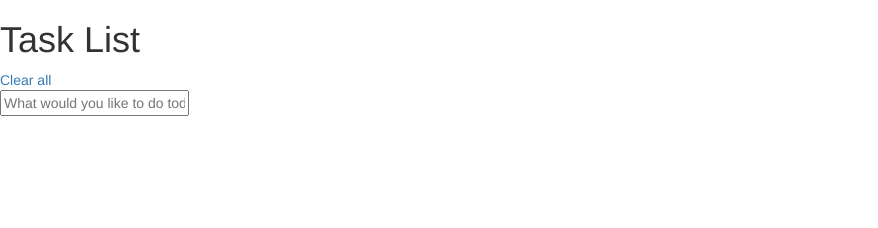
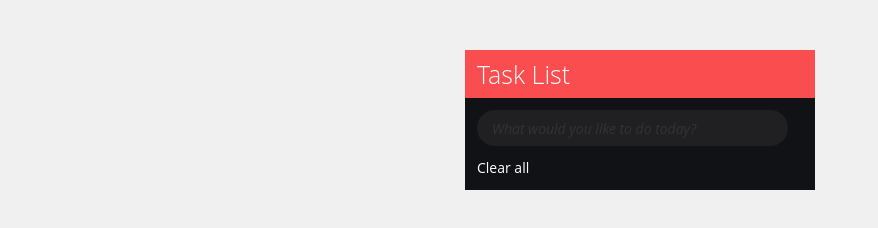
Before and after one commit to zainalarifinmitrais/sample-html, a plain HTML site: page index.html in a window 1280 px wide. Shown: the whole page, without its empty margins (0-878 px from the left). Drawn offline with nearby package versions, Linux system fonts and the light colour scheme.

Commit message:
Add css for layout cosmetic

```diff
--- /dev/null
+++ b/css/main.css
@@ -0,0 +1,107 @@
+@import url(http://fonts.googleapis.com/css?family=Open+Sans:400, 300, 600);
+ * {
+    padding:0;
+    margin:0;
+}
+body {
+    background-color:#f0f0f0;
+    font-family:'Open Sans', sans-serif;
+}
+#container {
+    background-color: #111216;
+    color:#999999;
+    width:350px;
+    margin: 50px auto auto auto;
+    padding-bottom:12px;
+}
+#formContainer {
+    padding-top:12px
+}
+#taskIOSection {
+}
+#taskInput {
+
+    font-size:14px;
+    font-family:'Open Sans', sans-serif;
+    height:36px;
+    width:311px;
+    border-radius:100px;
+    background-color:#202023;
+    border:0;
+    color:#fff;
+    display:block;
+    padding-left:15px;
+   -webkit-transition: all 0.30s ease-in-out;
+  -moz-transition: all 0.30s ease-in-out;
+  -ms-transition: all 0.30s ease-in-out;
+  -o-transition: all 0.30s ease-in-out;
+}
+#taskInput:focus{
+  box-shadow: 0px 0px 1pt 1pt #999999;
+ background-color:#111216;
+  outline:none;
+}
+::-webkit-input-placeholder {
+    color: #333333;
+    font-style:italic;
+    /* padding-left:10px; */
+}
+:-moz-placeholder {
+    /* Firefox 18- */
+    color: #333333;
+    font-style:italic;
+}
+::-moz-placeholder {
+    /* Firefox 19+ */
+    color: #333333;
+    font-style:italic;
+}
+:-ms-input-placeholder {
+    color: #333333;
+    font-style:italic;
+}
+header {
+    margin-top:0;
+    background-color:#F94D50;
+    height:48px;
+    padding-left:12px;
+}
+
+header h1 {
+    font-size:25px;
+    font-weight:300;
+    color:#fff;
+    line-height:48px;
+	display:inline;
+}
+footer a{
+	color:#fff;
+	display:inline;
+	padding-left:12px;
+}
+#taskEntryForm {
+    background-color:#111216;
+    width:326px;
+    height: 48px;
+    border-width:0px;
+    padding: 0px 12px 0px 12px;
+    font-size:0px;
+}
+#taskList {
+    width: 350px;
+    margin:auto;
+    font-size:19px;
+    font-weight:600;
+}
+ul li {
+    background-color:#17181D;
+    height:48px;
+    width:314px;
+    padding-left:12px;
+    margin:0 auto 10px auto;
+    line-height:48px;
+    list-style:none;
+  overflow:hidden;
+  white-space:nowrap;
+  text-overflow:ellipsis;
+}
--- a/index.html
+++ b/index.html
@@ -12,6 +12,7 @@
 	<!-- Optional theme -->
 	<link rel="stylesheet" href="https://maxcdn.bootstrapcdn.com/bootstrap/3.3.7/css/bootstrap-theme.min.css" integrity="sha384-rHyoN1iRsVXV4nD0JutlnGaslCJuC7uwjduW9SVrLvRYooPp2bWYgmgJQIXwl/Sp" crossorigin="anonymous">
 
+	<link rel="stylesheet" href="css/main.css">
     <!-- HTML5 shim and Respond.js for IE8 support of HTML5 elements and media queries -->
     <!-- WARNING: Respond.js doesn't work if you view the page via file:// -->
     <!--[if lt IE 9]>
@@ -23,8 +24,6 @@
     <div id="container">
 		<header>
 			<h1>Task List</h1>
-			<a href="#" id="clear">Clear all</a>
-
 		</header>
 		<section id="taskIOSection">
 			<div id="formContainer">
@@ -34,6 +33,9 @@
 			</div>
 			<ul id="taskList"></ul>
 		</section>
+		<footer>
+			<a href="#" id="clear">Clear all</a>
+		</footer>
 	</div>
 
     <!-- jQuery (necessary for Bootstrap's JavaScript plugins) -->
```
